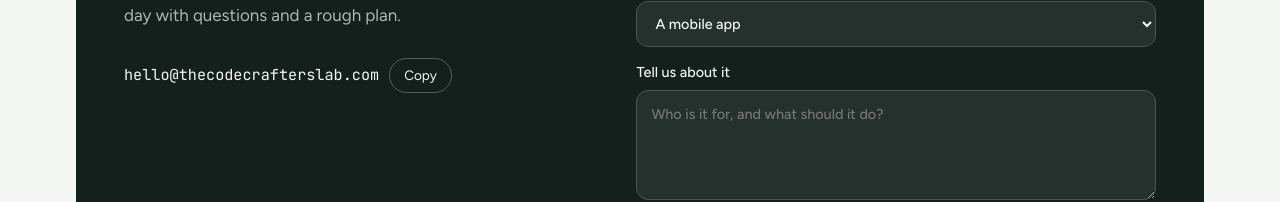
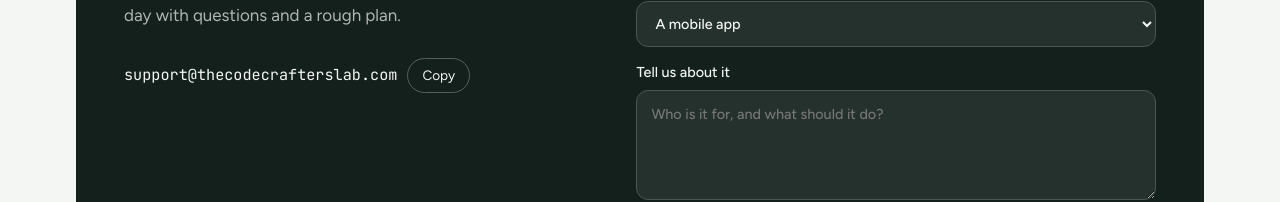
Before and after one commit to thecodecrafterslab/thecodecrafters-website, a plain HTML site: page index.html in a window 1280 px wide. Shown: the part 4218-4420 px from the top of the page. Drawn offline with nearby package versions, Linux system fonts and the light colour scheme.

Commit message:
Use support@thecodecrafterslab.com on homepage

```diff
--- a/index.html
+++ b/index.html
@@ -300,7 +300,7 @@ footer .wrap{display:flex;flex-wrap:wrap;justify-content:space-between;gap:12px}
           <p class="label">Start a project</p>
           <h2 style="margin-top:12px">Got an app idea?</h2>
           <p class="sub">Tell us what you want to build. We'll reply within one business day with questions and a rough plan.</p>
-          <div class="email"><code id="emailAddr">hello@thecodecrafterslab.com</code><button class="copy" id="copyBtn" type="button">Copy</button></div>
+          <div class="email"><code id="emailAddr">support@thecodecrafterslab.com</code><button class="copy" id="copyBtn" type="button">Copy</button></div>
         </div>
         <form id="enquiry" name="enquiry" method="POST" novalidate>
           <p hidden><label>Leave this empty <input name="bot-field"></label></p>
```
